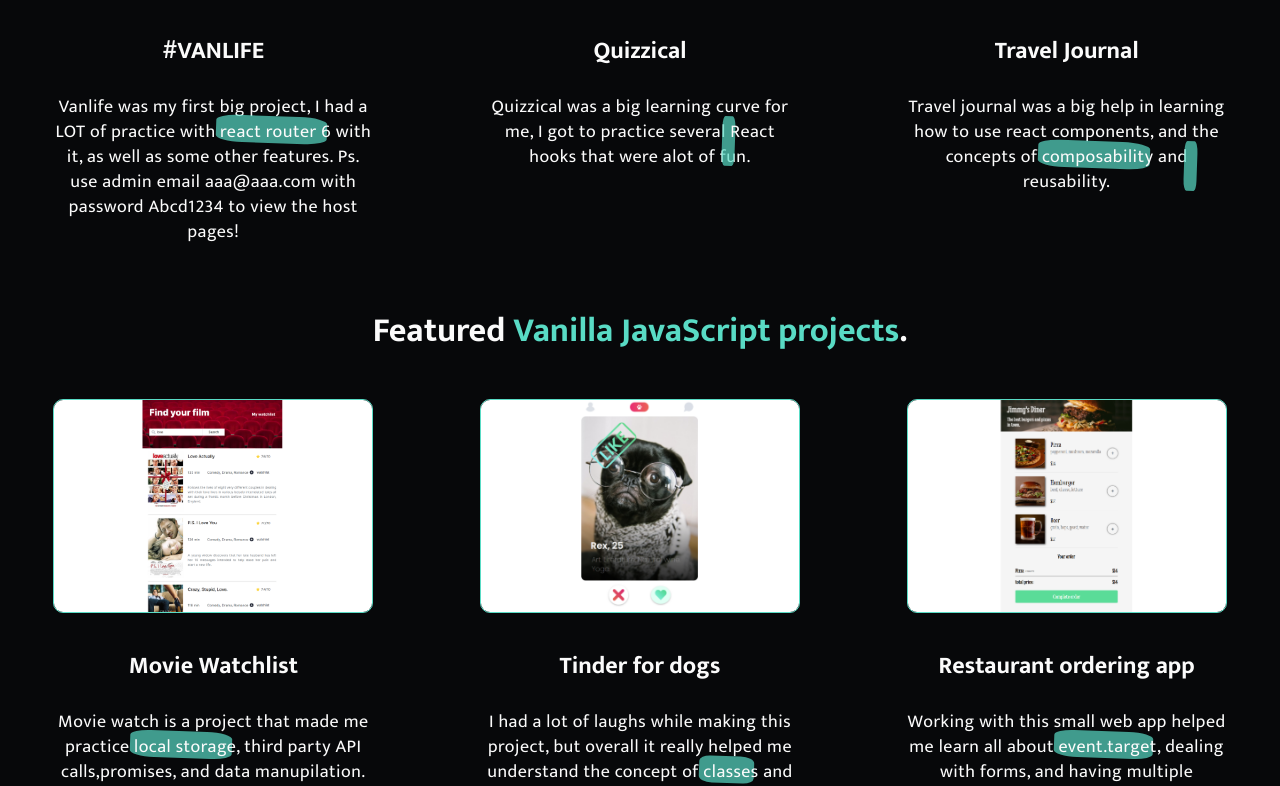
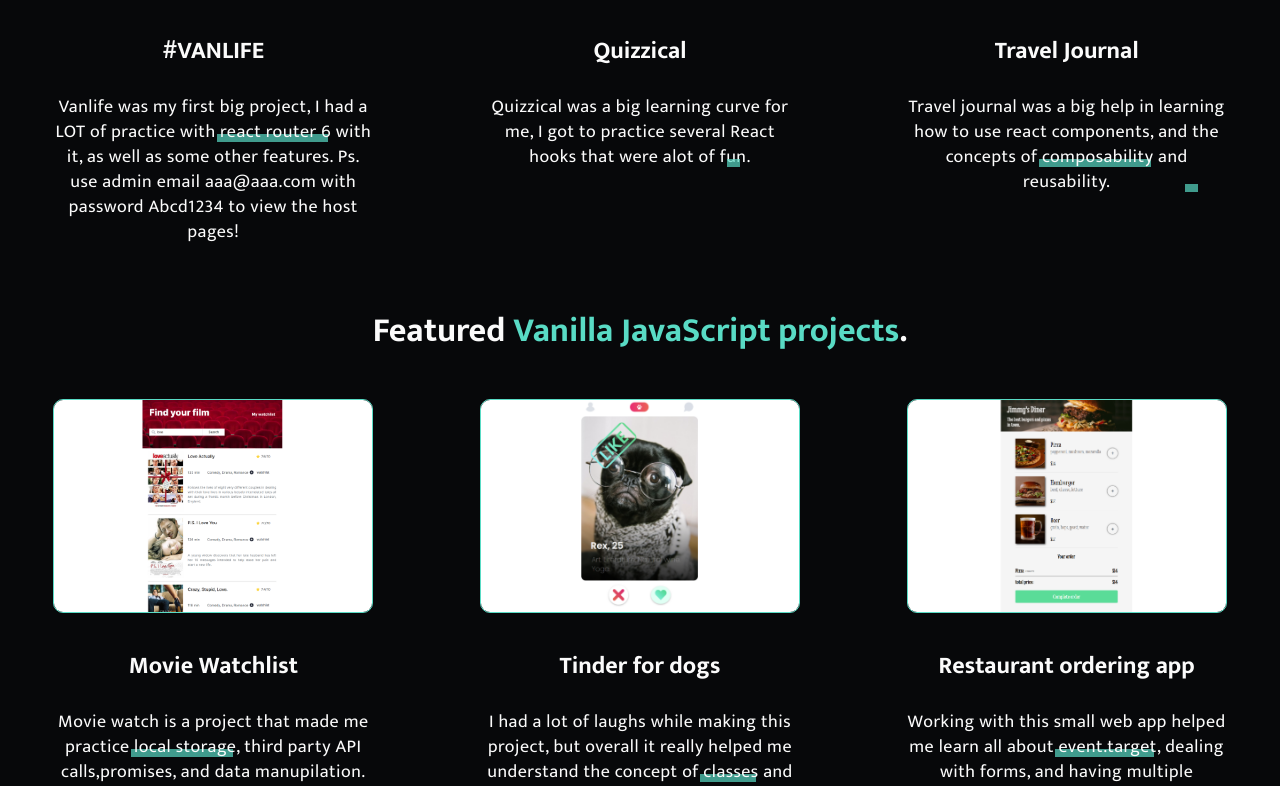
Before and after one commit to Leila19t/Portfolio, a React (Vite) app: page / in a window 1280 px wide. Shown: the part 1397-2183 px from the top of the page. Built offline with nearby package versions, Linux system fonts and the light colour scheme.

Commit message:
fixed highlight

```diff
--- a/src/data.jsx
+++ b/src/data.jsx
@@ -37,7 +37,7 @@ export const reactApps = [
     },
     {
         name: "Quizzical",
-        description: "Quizzical was a big learning curve for me, I got to practice several<span class=\"marker\"> React hooks</span> that were alot of fun.",
+        description: "Quizzical was a big learning curve for me, I got to practice several <span class=\"marker\">React hooks </span>that were alot of fun.",
         link: "https://quizzical-laila19t.netlify.app/",
         image: quizzical
     },
--- a/src/index.css
+++ b/src/index.css
@@ -246,18 +246,17 @@ position: relative;
 .marker::before {
   content: " ";
   display: block;
-  height: 90%;
+  height: 10%;
   width: 100%;
   margin-left: -3px;
   margin-right: -3px;
   position: absolute;
   background: var(--accent-color);
   opacity: 0.7;
-  transform: rotate(2deg);
-  top: -1px;
-  left: -1px;
-  border-radius: 20% 25% 20% 24%;
-  padding: 10px 3px 3px 10px;
+  bottom: 5px;
+  left: 0px;
+
+  padding: 5px 3px 3px 10px;
   z-index: -1; /* Ensure the highlight is behind the text */
 }
 
```
